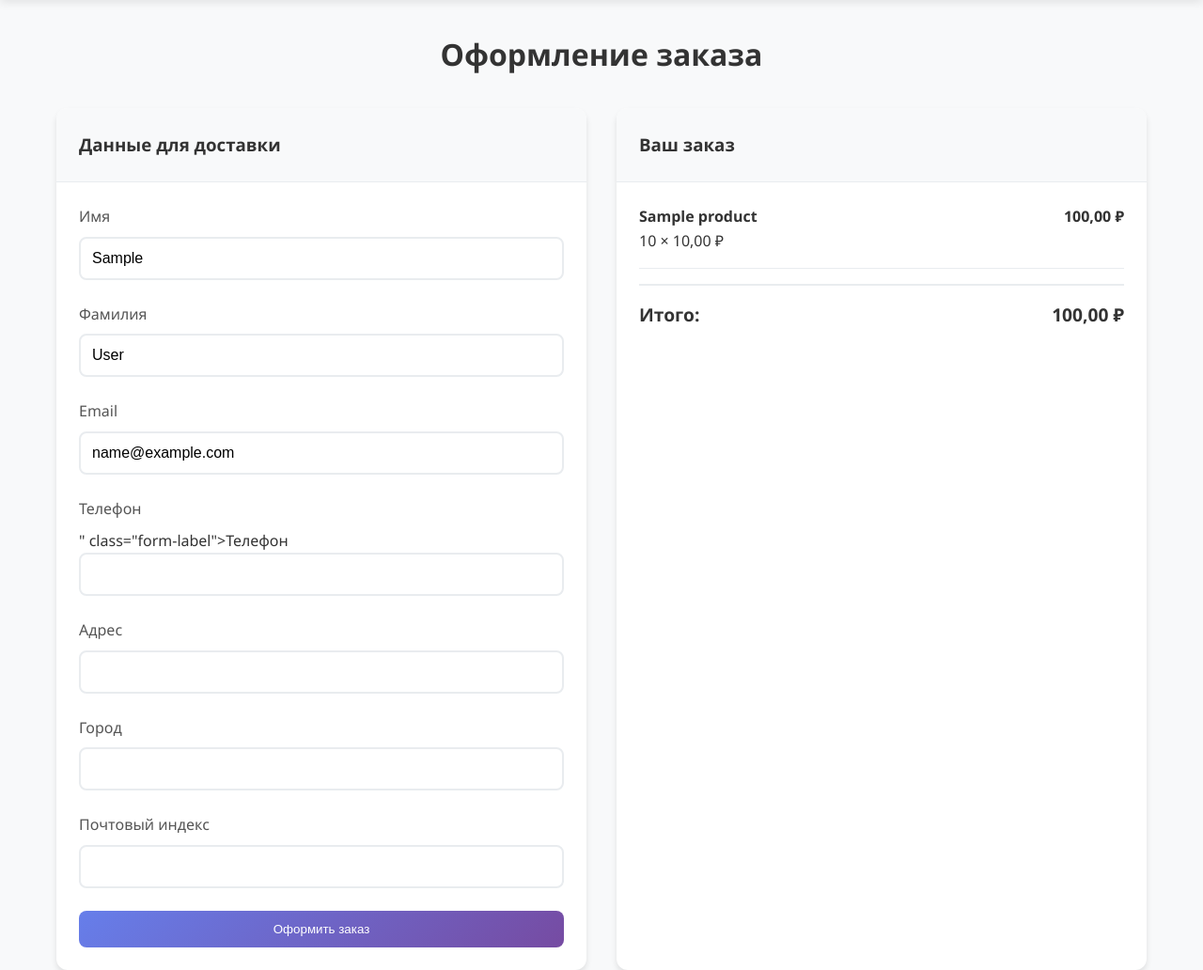
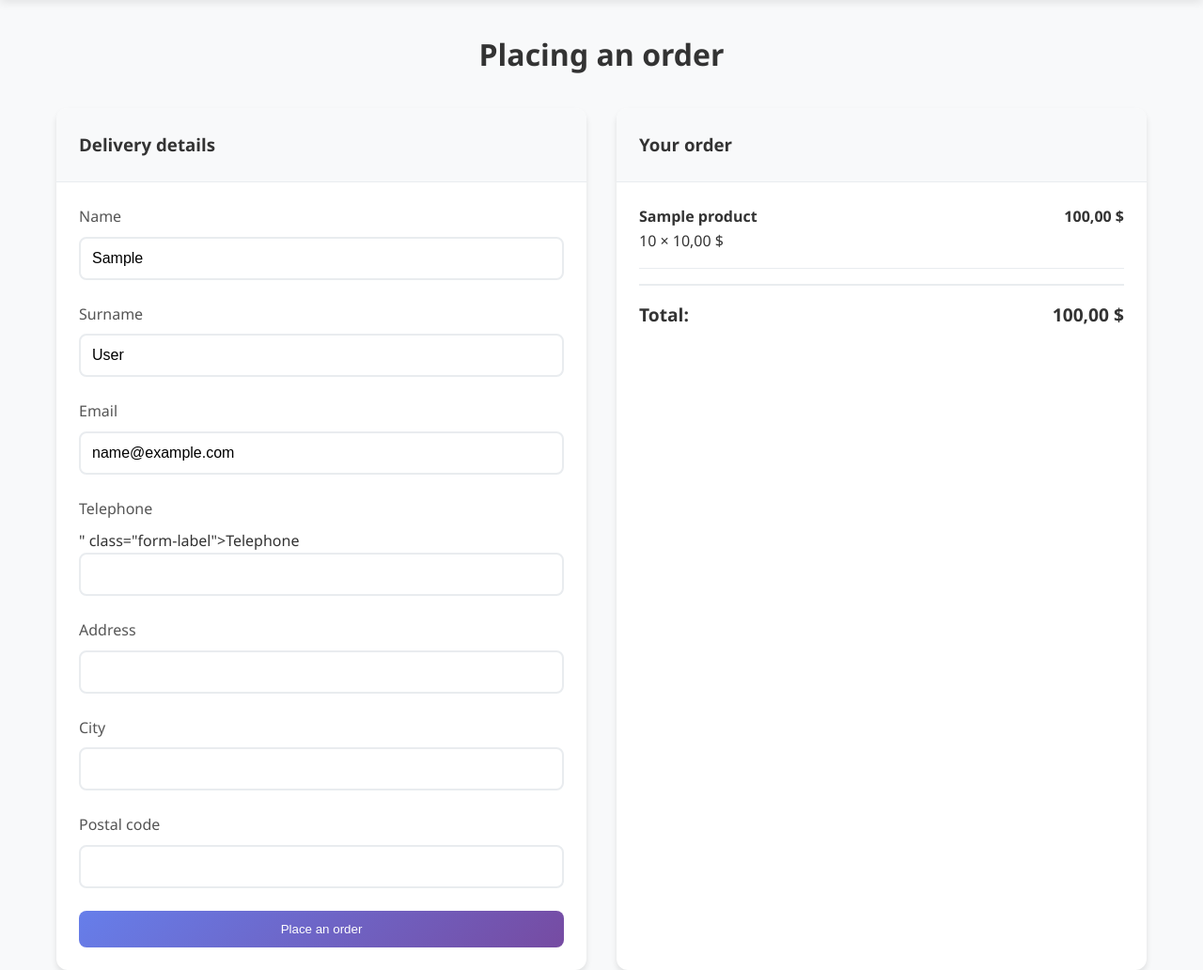
Before and after one commit to CLOUDYMAYN/fashion-cloud-crm, a Django app: page /checkout/ in a window 1280 px wide. Shown: the part 78-1110 px from the top of the page at 94% size. Run offline with Django 4.2, Linux system fonts and the light colour scheme; a user stored in the database is signed in; tables that the repository leaves empty hold one stand-in row (values such as "Sample post").

Commit message:
Update checkout.html

```diff
--- a/shop/templates/shop/checkout.html
+++ b/shop/templates/shop/checkout.html
@@ -1,25 +1,25 @@
 {% extends 'shop/base.html' %}
 
-{% block title %}Оформление заказа - Магазин одежды{% endblock %}
+{% block title %}Placing an order - Clothing store{% endblock %}
 
 {% block content %}
 <div class="container mt-4">
-    <h1 class="section-title">Оформление заказа</h1>
+    <h1 class="section-title">Placing an order</h1>
 
     <div style="display: grid; grid-template-columns: 1fr 1fr; gap: 2rem;">
         <div class="card">
             <div class="card-header">
-                <h3>Данные для доставки</h3>
+                <h3>Delivery details</h3>
             </div>
             <div class="card-body">
                 <form method="post">
                     {% csrf_token %}
                     <div class="form-group">
-                        <label for="{{ form.first_name.id_for_label }}" class="form-label">Имя</label>
+                        <label for="{{ form.first_name.id_for_label }}" class="form-label">Name</label>
                         {{ form.first_name }}
                     </div>
                     <div class="form-group">
-                        <label for="{{ form.last_name.id_for_label }}" class="form-label">Фамилия</label>
+                        <label for="{{ form.last_name.id_for_label }}" class="form-label">Surname</label>
                         {{ form.last_name }}
                     </div>
                     <div class="form-group">
@@ -27,24 +27,24 @@
                         {{ form.email }}
                     </div>
                     <div class="form-group">
-                        <label for="{{ form.phone.id_for_label }}" class="form-label">Телефон</label>
-                        {{ formform.phone.id_for_label}}" class="form-label">Телефон</label>
+                        <label for="{{ form.phone.id_for_label }}" class="form-label">Telephone</label>
+                        {{ formform.phone.id_for_label}}" class="form-label">Telephone</label>
                         {{ form.phone }}
                     </div>
                     <div class="form-group">
-                        <label for="{{ form.address.id_for_label }}" class="form-label">Адрес</label>
+                        <label for="{{ form.address.id_for_label }}" class="form-label">Address</label>
                         {{ form.address }}
                     </div>
                     <div class="form-group">
-                        <label for="{{ form.city.id_for_label }}" class="form-label">Город</label>
+                        <label for="{{ form.city.id_for_label }}" class="form-label">City</label>
                         {{ form.city }}
                     </div>
                     <div class="form-group">
-                        <label for="{{ form.postal_code.id_for_label }}" class="form-label">Почтовый индекс</label>
+                        <label for="{{ form.postal_code.id_for_label }}" class="form-label">Postal code</label>
                         {{ form.postal_code }}
                     </div>
                     <button type="submit" class="btn btn-primary" style="width: 100%;">
-                        Оформить заказ
+                        Place an order
                     </button>
                 </form>
             </div>
@@ -52,24 +52,24 @@
 
         <div class="card">
             <div class="card-header">
-                <h3>Ваш заказ</h3>
+                <h3>Your order</h3>
             </div>
             <div class="card-body">
                 {% for item in cart.items.all %}
                     <div style="display: flex; justify-content: space-between; margin-bottom: 1rem; padding-bottom: 1rem; border-bottom: 1px solid #e9ecef;">
                         <div>
                             <h4>{{ item.product.name }}</h4>
-                            <p>{{ item.quantity }} × {{ item.product.price }} ₽</p>
+                            <p>{{ item.quantity }} × {{ item.product.price }} $</p>
                         </div>
                         <div>
-                            <strong>{{ item.get_total_price }} ₽</strong>
+                            <strong>{{ item.get_total_price }} $</strong>
                         </div>
                     </div>
                 {% endfor %}
                 <div style="border-top: 2px solid #e9ecef; padding-top: 1rem; margin-top: 1rem;">
                     <div style="display: flex; justify-content: space-between; font-size: 1.2rem; font-weight: bold;">
-                        <span>Итого:</span>
-                        <span>{{ cart.get_total_price }} ₽</span>
+                        <span>Total:</span>
+                        <span>{{ cart.get_total_price }} $</span>
                     </div>
                 </div>
             </div>
```
